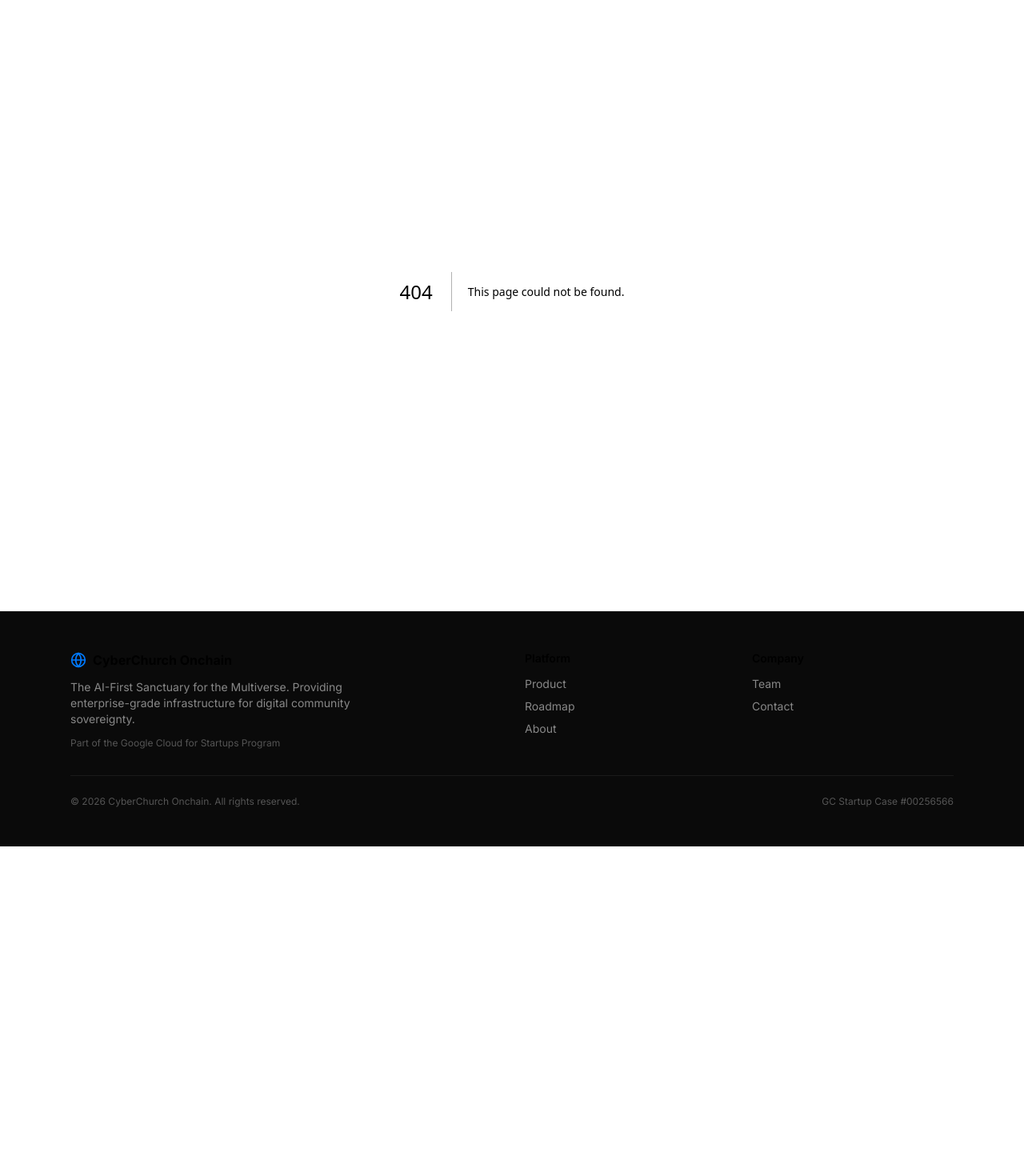
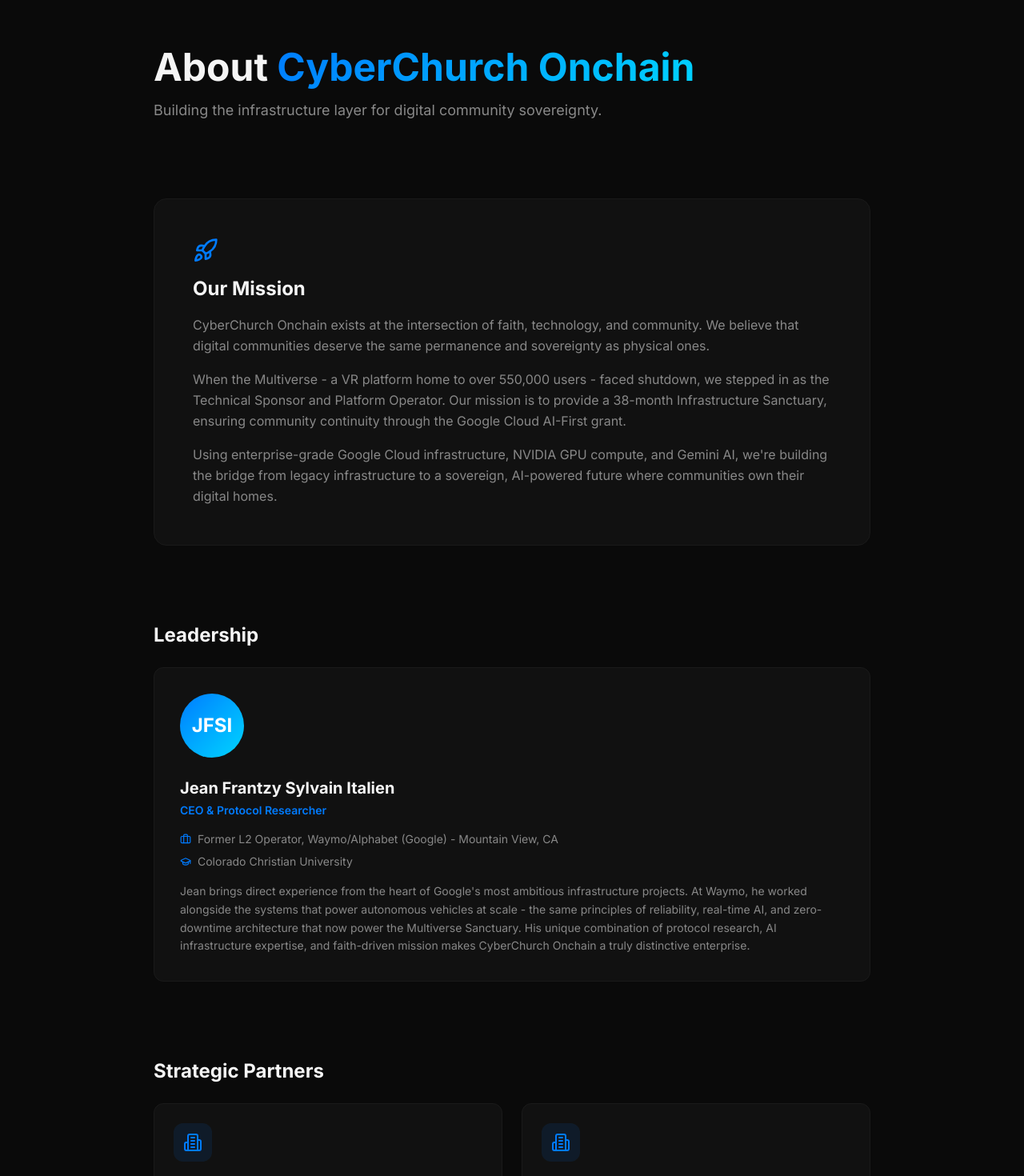
Before and after one commit to Devlandl/cyberchurch, a Next.js app: page /about in a window 1280 px wide. Before the commit this address had no page. Shown: the part 100-1570 px from the top of the page at 80% size. Before the commit the page ends 1158 px from the top, so only its background shows below. Built offline with nearby package versions, Linux system fonts and the light colour scheme.

Commit message:
feat: add about page with founder, partners, Google Cloud, contact form
Co-Authored-By: Claude Opus 4.6 (1M context) <noreply@anthropic.com>

```diff
--- /dev/null
+++ b/app/about/page.tsx
@@ -0,0 +1,176 @@
+"use client";
+import { FounderCard } from "@/components/founder-card";
+import { PartnerCard } from "@/components/partner-card";
+import { useState } from "react";
+import {
+  Rocket, Cloud, Send, CheckCircle,
+} from "lucide-react";
+
+export default function AboutPage() {
+  const [form, setForm] = useState({ name: "", email: "", message: "" });
+  const [sending, setSending] = useState(false);
+  const [sent, setSent] = useState(false);
+
+  const handleSubmit = async (e: React.FormEvent) => {
+    e.preventDefault();
+    setSending(true);
+    try {
+      await fetch("/api/contact", {
+        method: "POST",
+        headers: { "Content-Type": "application/json" },
+        body: JSON.stringify(form),
+      });
+      setSent(true);
+      setForm({ name: "", email: "", message: "" });
+    } catch {
+      // silent fail
+    } finally {
+      setSending(false);
+    }
+  };
+
+  return (
+    <div>
+      {/* Hero */}
+      <section className="py-24 px-6">
+        <div className="max-w-4xl mx-auto">
+          <h1 className="text-4xl md:text-5xl font-bold mb-4">
+            About <span className="text-gradient-blue">CyberChurch Onchain</span>
+          </h1>
+          <p className="text-lg text-[#888] max-w-2xl">
+            Building the infrastructure layer for digital community sovereignty.
+          </p>
+        </div>
+      </section>
+
+      {/* Mission */}
+      <section className="pb-24 px-6">
+        <div className="max-w-4xl mx-auto">
+          <div className="bg-[#111] border border-[#1a1a1a] rounded-2xl p-8 md:p-12">
+            <Rocket size={32} className="text-[#007BFF] mb-4" />
+            <h2 className="text-2xl font-bold mb-4">Our Mission</h2>
+            <p className="text-[#888] leading-relaxed mb-4">
+              CyberChurch Onchain exists at the intersection of faith, technology, and
+              community. We believe that digital communities deserve the same permanence
+              and sovereignty as physical ones.
+            </p>
+            <p className="text-[#888] leading-relaxed mb-4">
+              When the Multiverse - a VR platform home to over 550,000 users - faced
+              shutdown, we stepped in as the Technical Sponsor and Platform Operator. Our
+              mission is to provide a 38-month Infrastructure Sanctuary, ensuring community
+              continuity through the Google Cloud AI-First grant.
+            </p>
+            <p className="text-[#888] leading-relaxed">
+              Using enterprise-grade Google Cloud infrastructure, NVIDIA GPU compute, and
+              Gemini AI, we&apos;re building the bridge from legacy infrastructure to a
+              sovereign, AI-powered future where communities own their digital homes.
+            </p>
+          </div>
+        </div>
+      </section>
+
+      {/* Founder */}
+      <section className="pb-24 px-6">
+        <div className="max-w-4xl mx-auto">
+          <h2 className="text-2xl font-bold mb-6">Leadership</h2>
+          <FounderCard
+            name="Jean Frantzy Sylvain Italien"
+            role="CEO & Protocol Researcher"
+            background="Former L2 Operator, Waymo/Alphabet (Google) - Mountain View, CA"
+            education="Colorado Christian University"
+            bio="Jean brings direct experience from the heart of Google's most ambitious infrastructure projects. At Waymo, he worked alongside the systems that power autonomous vehicles at scale - the same principles of reliability, real-time AI, and zero-downtime architecture that now power the Multiverse Sanctuary. His unique combination of protocol research, AI infrastructure expertise, and faith-driven mission makes CyberChurch Onchain a truly distinctive enterprise."
+          />
+        </div>
+      </section>
+
+      {/* Partners */}
+      <section className="pb-24 px-6">
+        <div className="max-w-4xl mx-auto">
+          <h2 className="text-2xl font-bold mb-6">Strategic Partners</h2>
+          <div className="grid md:grid-cols-2 gap-6">
+            <PartnerCard
+              name="Future Tech Labs (FTL)"
+              role="Platform Creators & Visionary Partners"
+              description="The technology company behind the Multiverse platform. FTL brings deep expertise in spatial computing, VR environments, and community-scale digital worlds. As CyberChurch's primary technology partner, FTL provides the platform foundation that we scale and operate."
+            />
+            <PartnerCard
+              name="San Shepherd"
+              role="Multiverse Creator & Community Steward"
+              description="The visionary creator of the Multiverse. San Shepherd built a digital world that became home to over 550,000 users across 100+ countries. His vision and community relationships are the foundation upon which the Sanctuary is built."
+            />
+          </div>
+        </div>
+      </section>
+
+      {/* Google Cloud */}
+      <section className="pb-24 px-6">
+        <div className="max-w-4xl mx-auto">
+          <div className="bg-[#111] border border-[#007BFF]/20 rounded-xl p-8 flex items-start gap-4 glow-blue">
+            <Cloud size={28} className="text-[#007BFF] shrink-0 mt-1" />
+            <div>
+              <h2 className="text-lg font-bold mb-2">Google Cloud for Startups Program</h2>
+              <p className="text-sm text-[#888] leading-relaxed">
+                CyberChurch Onchain is a participant in the Google Cloud for Startups program,
+                providing access to enterprise-tier infrastructure, AI-First credits, and
+                technical support for scaling the Multiverse Sanctuary platform.
+              </p>
+              <p className="text-xs text-[#555] mt-3 font-mono">Case #00256566</p>
+            </div>
+          </div>
+        </div>
+      </section>
+
+      {/* Contact */}
+      <section id="contact" className="py-24 px-6 bg-[#111]/50">
+        <div className="max-w-md mx-auto">
+          <h2 className="text-2xl font-bold mb-2 text-center">Get in Touch</h2>
+          <p className="text-sm text-[#888] text-center mb-8">
+            For partnership inquiries, press, and enterprise discussions.
+          </p>
+
+          {sent ? (
+            <div className="bg-[#111] border border-[#00C853]/30 rounded-xl p-8 text-center">
+              <CheckCircle size={32} className="text-[#00C853] mx-auto mb-3" />
+              <p className="font-bold">Message Sent</p>
+              <p className="text-sm text-[#888] mt-1">We&apos;ll be in touch shortly.</p>
+            </div>
+          ) : (
+            <form onSubmit={handleSubmit} className="space-y-4">
+              <input
+                type="text"
+                placeholder="Your Name"
+                required
+                value={form.name}
+                onChange={(e) => setForm({ ...form, name: e.target.value })}
+                className="w-full px-4 py-3 bg-[#0A0A0A] border border-[#2A2A2A] rounded-lg text-sm focus:border-[#007BFF] focus:outline-none"
+              />
+              <input
+                type="email"
+                placeholder="Email Address"
+                required
+                value={form.email}
+                onChange={(e) => setForm({ ...form, email: e.target.value })}
+                className="w-full px-4 py-3 bg-[#0A0A0A] border border-[#2A2A2A] rounded-lg text-sm focus:border-[#007BFF] focus:outline-none"
+              />
+              <textarea
+                placeholder="Your Message"
+                required
+                rows={4}
+                value={form.message}
+                onChange={(e) => setForm({ ...form, message: e.target.value })}
+                className="w-full px-4 py-3 bg-[#0A0A0A] border border-[#2A2A2A] rounded-lg text-sm focus:border-[#007BFF] focus:outline-none resize-none"
+              />
+              <button
+                type="submit"
+                disabled={sending}
+                className="w-full flex items-center justify-center gap-2 py-3 bg-[#007BFF] text-white font-semibold rounded-lg hover:bg-[#0056b3] transition disabled:opacity-50"
+              >
+                <Send size={16} /> {sending ? "Sending..." : "Send Message"}
+              </button>
+            </form>
+          )}
+        </div>
+      </section>
+    </div>
+  );
+}
--- /dev/null
+++ b/app/api/contact/route.ts
@@ -0,0 +1,37 @@
+import { NextRequest, NextResponse } from "next/server";
+
+export async function POST(req: NextRequest) {
+  try {
+    const { name, email, message } = await req.json();
+
+    if (!name || !email || !message) {
+      return NextResponse.json({ error: "All fields required" }, { status: 400 });
+    }
+
+    // Send via Resend if API key is set
+    if (process.env.RESEND_API_KEY) {
+      const { Resend } = await import("resend");
+      const resend = new Resend(process.env.RESEND_API_KEY);
+      await resend.emails.send({
+        from: "CyberChurch Contact <noreply@media4u.fun>",
+        to: "contact@cyberchurchonchain.org",
+        replyTo: email,
+        subject: `CyberChurch Contact: ${name}`,
+        html: `
+          <div style="font-family: sans-serif; max-width: 500px;">
+            <h2>New Contact from CyberChurch Website</h2>
+            <p><strong>Name:</strong> ${name}</p>
+            <p><strong>Email:</strong> ${email}</p>
+            <p><strong>Message:</strong></p>
+            <p>${message}</p>
+          </div>
+        `,
+      });
+    }
+
+    return NextResponse.json({ success: true });
+  } catch (error) {
+    console.error("Contact error:", error);
+    return NextResponse.json({ error: "Failed to send" }, { status: 500 });
+  }
+}
--- a/app/roadmap/page.tsx
+++ b/app/roadmap/page.tsx
@@ -1,7 +1,7 @@
 import { Timeline } from "@/components/timeline";
 import {
   Server, Cpu, Brain, Shield, Briefcase,
-  HardDrive, Globe, Zap, Database,
+  HardDrive, Database,
 } from "lucide-react";
 import type { Metadata } from "next";
 
```
